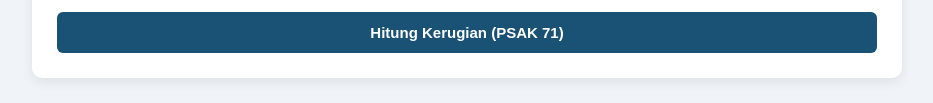
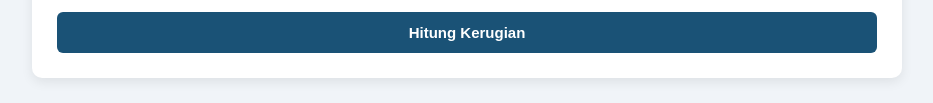
Before and after one commit to BeeAyu/kalkulator-restrukturisasi, a plain HTML site: page index.html in a window 1280 px wide. Shown: the part 443-546 px from the top of the page, without its empty margins (173-1106 px from the left). Drawn offline with Linux system fonts and the light colour scheme.

Commit message:
Update index.html

```diff
--- a/index.html
+++ b/index.html
@@ -58,7 +58,7 @@
     <div><label>Durasi Tahap 1 (Bulan)</label><input type="number" id="stepBln" value="24"></div>
     <div><label>Angsuran Tetap Tahap 1 / Bln (Rp)</label><input type="number" id="stepAngs" value="800000"></div>
   </div>
-  <button type="button" onclick="hitung()">Hitung Kerugian (PSAK 71)</button>
+  <button type="button" onclick="hitung()">Hitung Kerugian</button>
 
   <div class="res" id="resBox">
     <div class="row"><span>Nilai Tercatat Bruto Awal:</span><strong id="rAwal"></strong></div>
```
